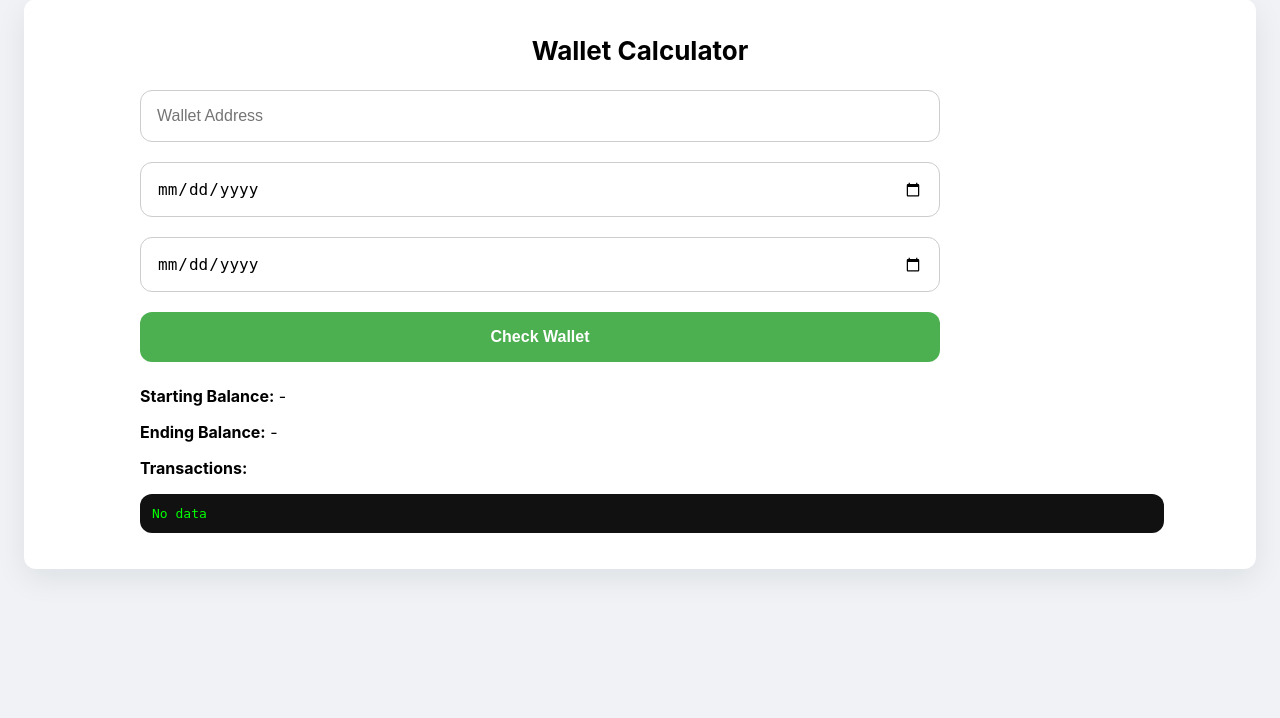
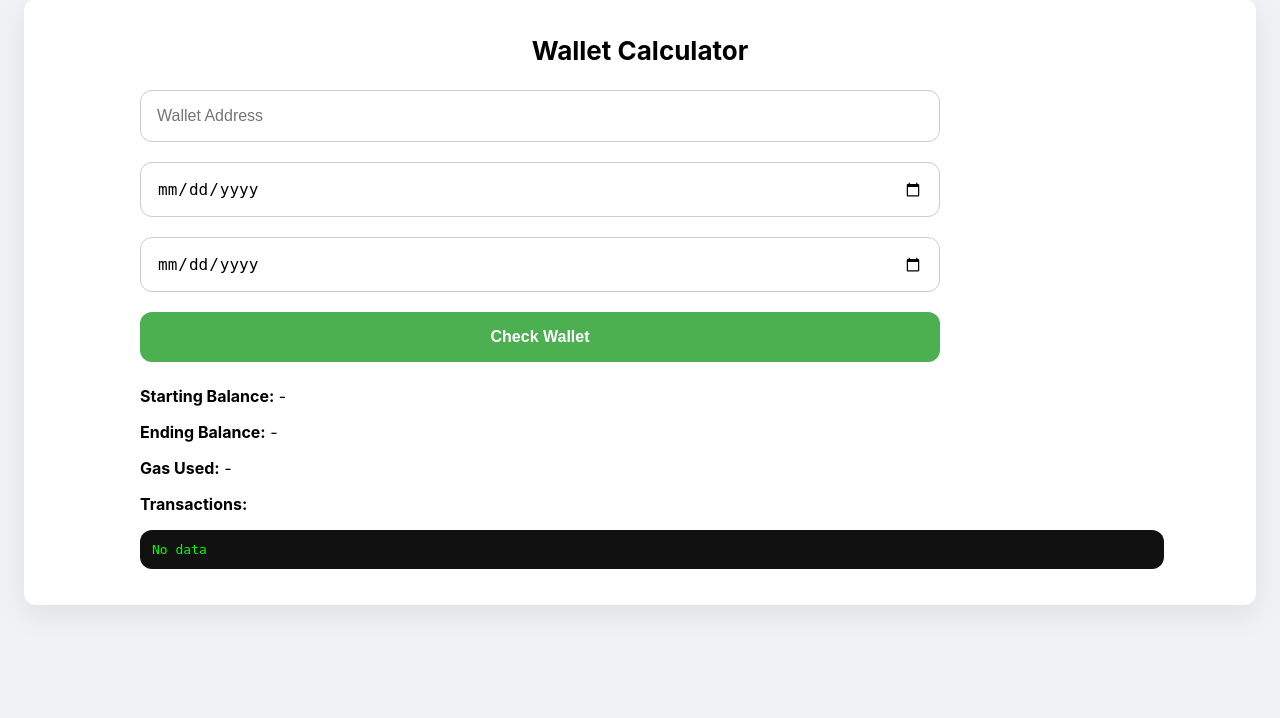
Before and after one commit to mrekus/crypto_scanner_no_db, a FastAPI app: page /login in a window 1280 px wide. Shown: the part 41-759 px from the top of the page. Run offline with FastAPI, Linux system fonts and the light colour scheme; some libraries are stand-ins or nearby versions.

Commit message:
added gas used display

```diff
--- a/src/apps/calculator/views.py
+++ b/src/apps/calculator/views.py
@@ -33,6 +33,8 @@ async def check(wallet: str, start_date: str, end_date: str, user: User = Depend
                     "eth": result["ending_balance"]["ETH"],
                     "eur": result["ending_balance"]["ETH_eur"],
                 },
+                "total_gas_eth": result["total_gas_eth"],
+                "total_gas_eur": result["total_gas_eur"],
                 "transactions": result["transactions"]["outgoing"] + result["transactions"]["incoming"],
             }
             yield f"data: {json.dumps({'type': 'result', 'data': payload})}\n\n"
--- a/src/templates/calculator.html
+++ b/src/templates/calculator.html
@@ -114,6 +114,7 @@ button:hover{background:var(--accent-hover);}
     <div class="results" id="results">
         <div><strong>Starting Balance:</strong> <span id="startBalance">-</span></div>
         <div><strong>Ending Balance:</strong> <span id="endBalance">-</span></div>
+        <div><strong>Gas Used:</strong> <span id="gasUsed">-</span></div>
         <div><strong>Transactions:</strong></div>
         <div class="transactions" id="transactions">No data</div>
     </div>
@@ -166,6 +167,14 @@ form.addEventListener('submit', async (e)=>{
                 const endEur = res.ending_balance.eur ?? 0;
                 endBalanceEl.textContent = `${endEth} ETH (€${Number(endEur).toFixed(2)})`;
 
+                // gas used
+                const gasEth = res.total_gas_eth ?? 0;
+                const gasEur = res.total_gas_eur ?? 0;
+                const gasEl = document.getElementById('gasUsed');
+                if(gasEl){
+                    gasEl.textContent = `${gasEth} ETH (€${Number(gasEur).toFixed(2)})`;
+                }
+
                 // transactions
                 if(res.transactions && res.transactions.length){
                     transactionsEl.textContent = JSON.stringify(res.transactions,null,2);
```
